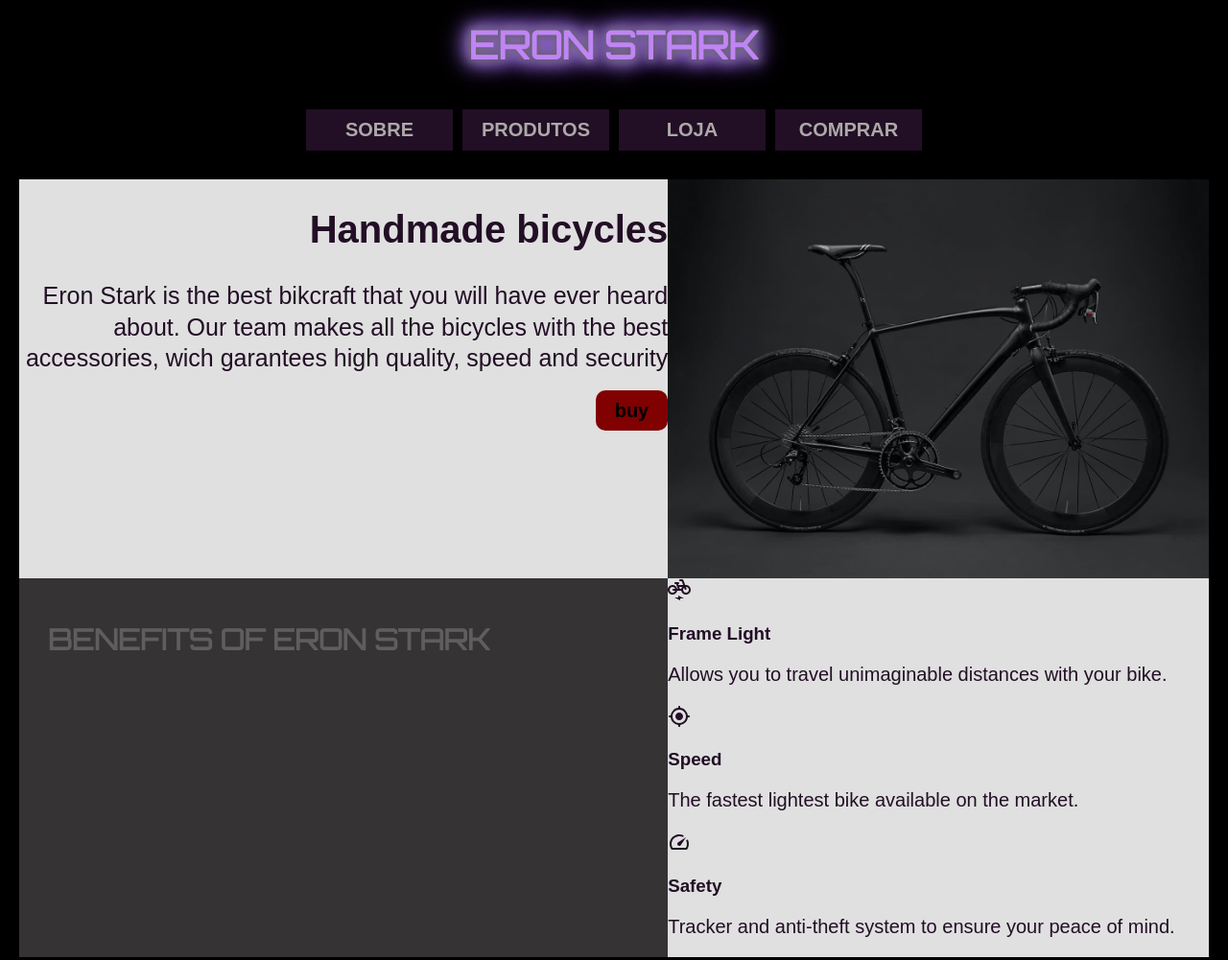
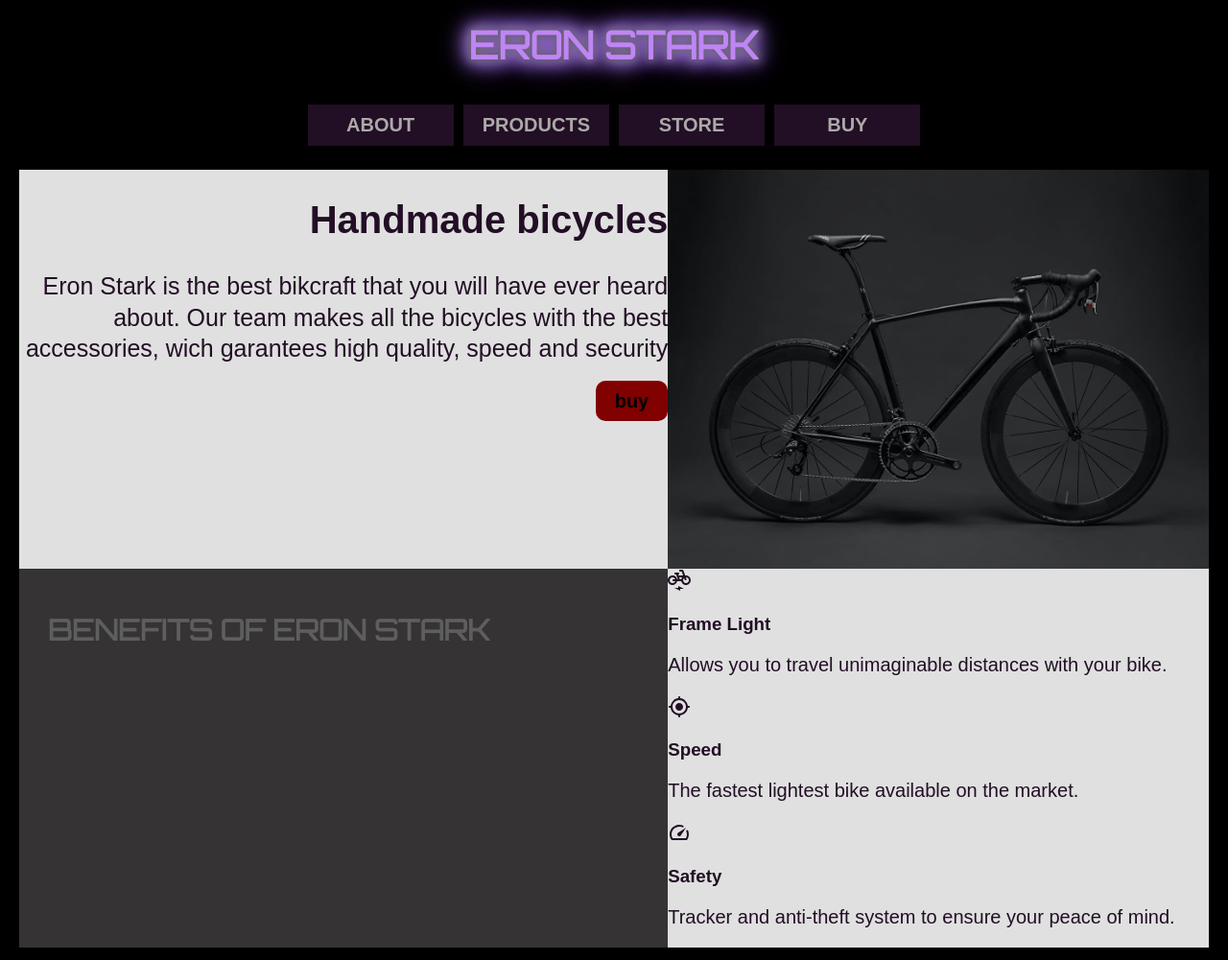
Before and after one commit to tlopescavalcante/Projeto-Eron-Stark, a plain HTML site: page index.html in a window 1280 px wide. Shown: the top 1001 px of the page at 96% size. Drawn offline with Linux system fonts and the light colour scheme.

Commit message:
Atualizações

```diff
--- a/index.html
+++ b/index.html
@@ -15,10 +15,10 @@
     </div>
     <div class="gridmenu">
         <span class="vazio"></span>
-        <a class="menu" href="/">SOBRE</a>
-        <a class="menu" href="/">PRODUTOS</a>
-        <a class="menu" href="/">LOJA</a>
-        <a class="menu" href="/">COMPRAR</a>
+        <a class="menu" href="/">ABOUT</a>
+        <a class="menu" href="/">PRODUCTS</a>
+        <a class="menu" href="/">STORE</a>
+        <a class="menu" href="/">BUY</a>
         <span class="vazio2"></span>
     </div>
 
--- a/style.css
+++ b/style.css
@@ -5,7 +5,7 @@ body {
   margin: 0px;
   background-color: #000000;
   display: grid;
-  gap: 20px;
+  gap: 15px;
   justify-items: center;
 }
 
```
